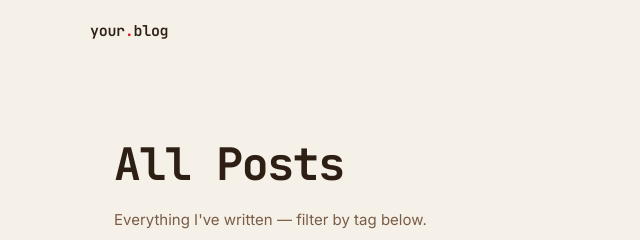
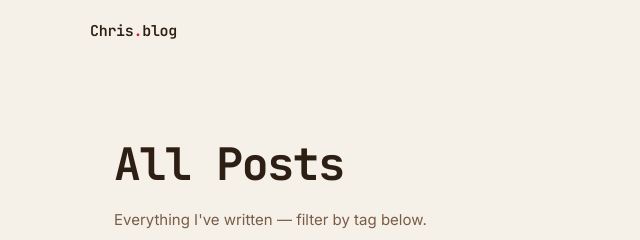
Before and after one commit to BayBiOneMauTham/Blogging, a plain HTML site: page blog.html in a window 1280 px wide. Shown: the top 240 px of the page, 0-640 px from the left. Drawn offline with Linux system fonts and the light colour scheme.

Commit message:
Update blog.html

```diff
--- a/blog.html
+++ b/blog.html
@@ -19,7 +19,7 @@
 
 <header class="nav" role="banner">
   <div class="nav-inner">
-    <a href="index.html" class="nav-logo">your<span>.</span>blog</a>
+    <a href="index.html" class="nav-logo">Chris<span>.</span>blog</a>
     <nav class="nav-links" aria-label="Main navigation">
       <a href="index.html"  class="nav-link">Home</a>
       <a href="blog.html"   class="nav-link">Blog</a>
```
